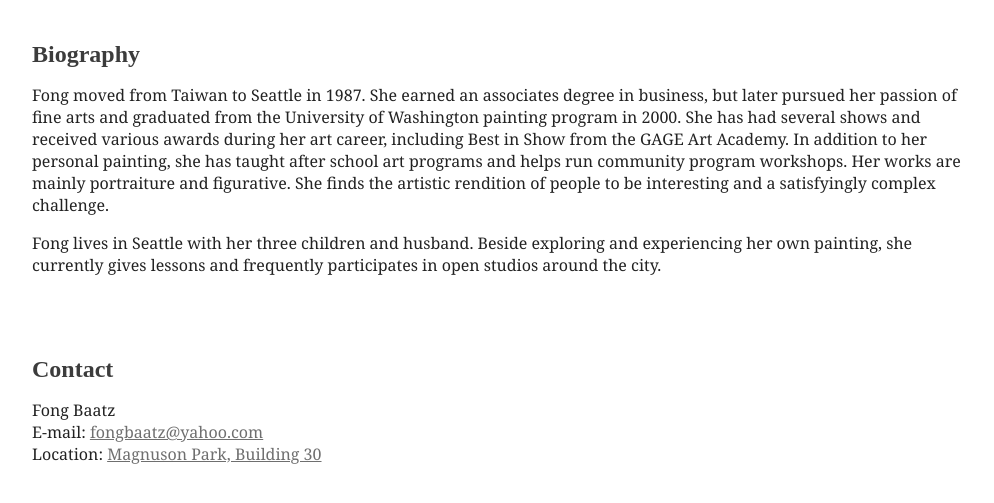
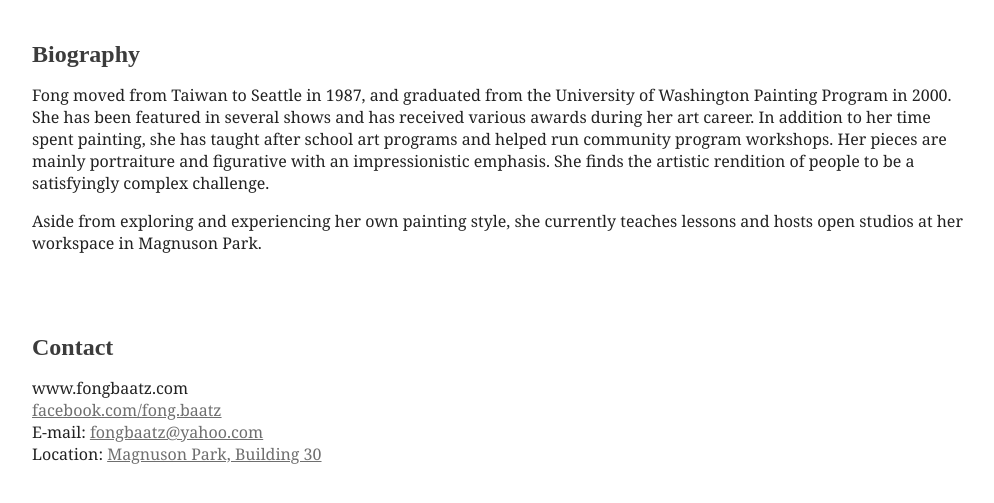
Before and after one commit to neauro/baatzportfolio, a PHP site: page /biography.php in a window 1280 px wide. Shown: the part 87-590 px from the top of the page, without its empty margins (138-1132 px from the left). Run offline with PHP 8.4, Linux system fonts and the light colour scheme; some web fonts are replaced.

Commit message:
updated bio

```diff
--- a/biography.php
+++ b/biography.php
@@ -2,19 +2,16 @@
 
 <div id="container">
   <h2>Biography</h2>
-<p>
-  Fong moved from Taiwan to Seattle in 1987. She earned an associates degree in business, but later pursued her passion of fine arts and graduated from the University of Washington painting program in 2000. She has had several shows and received various awards during her art career, including Best in Show from the GAGE Art Academy. In addition to her personal painting, she has taught after school art programs and helps run community program workshops.  Her works are mainly portraiture and figurative.  She finds the artistic rendition of people to be interesting and a satisfyingly complex challenge.
-</p>
+<p>Fong moved from Taiwan to Seattle in 1987, and graduated from the University of Washington Painting Program in 2000. She has been featured in several shows and has received various awards during her art career. In addition to her time spent painting, she has taught after school art programs and helped run community program workshops. Her pieces are mainly portraiture and figurative with an impressionistic emphasis. She finds the artistic rendition of people to be a satisfyingly complex challenge.  </p>
 
-<p>
-  Fong lives in Seattle with her three children and husband.  Beside exploring and experiencing her own painting, she currently gives lessons and frequently participates in open studios around the city.
-</p>
+<p>Aside from exploring and experiencing her own painting style, she currently teaches lessons and hosts open studios at her workspace in Magnuson Park.  </p>
 
   <h2 class="contact">Contact</h2>
 <p>
-Fong Baatz<br/>
+www.fongbaatz.com<br/>
+<a href="http://facebook.com/fong.baatz" target="_new">facebook.com/fong.baatz</a><br/>
 E-mail: <a href="mailto:fongbaatz@yahoo.com">fongbaatz@yahoo.com</a></br>
-Location: <a href="https://www.google.com/maps/preview#!q=Plant+Amnesty&data=!1m4!1m3!1d1284!2d-122.2617438!3d47.6825221!4m32!2m14!1m13!1s0x0%3A0xef84f511437cffa9!3m8!1m3!1d1284!2d-122.2615132!3d47.6827026!3m2!1i1273!2i734!4f13.1!4m2!3d47.682693!4d-122.2606337!5m16!2m15!1m14!1s0x5490130a2c4843e7%3A0x613bb9df75359633!2smagnuson+park+building+30!3m8!1m3!1d2567!2d-122.2608346!3d47.6812562!3m2!1i1273!2i734!4f13.1!4m2!3d47.681353!4d-122.259335">Magnuson Park, Building 30</a>
+Location: <a href="https://www.google.com/maps/preview#!q=Plant+Amnesty&data=!1m4!1m3!1d1284!2d-122.2617438!3d47.6825221!4m32!2m14!1m13!1s0x0%3A0xef84f511437cffa9!3m8!1m3!1d1284!2d-122.2615132!3d47.6827026!3m2!1i1273!2i734!4f13.1!4m2!3d47.682693!4d-122.2606337!5m16!2m15!1m14!1s0x5490130a2c4843e7%3A0x613bb9df75359633!2smagnuson+park+building+30!3m8!1m3!1d2567!2d-122.2608346!3d47.6812562!3m2!1i1273!2i734!4f13.1!4m2!3d47.681353!4d-122.259335" target="_new">Magnuson Park, Building 30</a>
 </p>
 
 </div>
```
